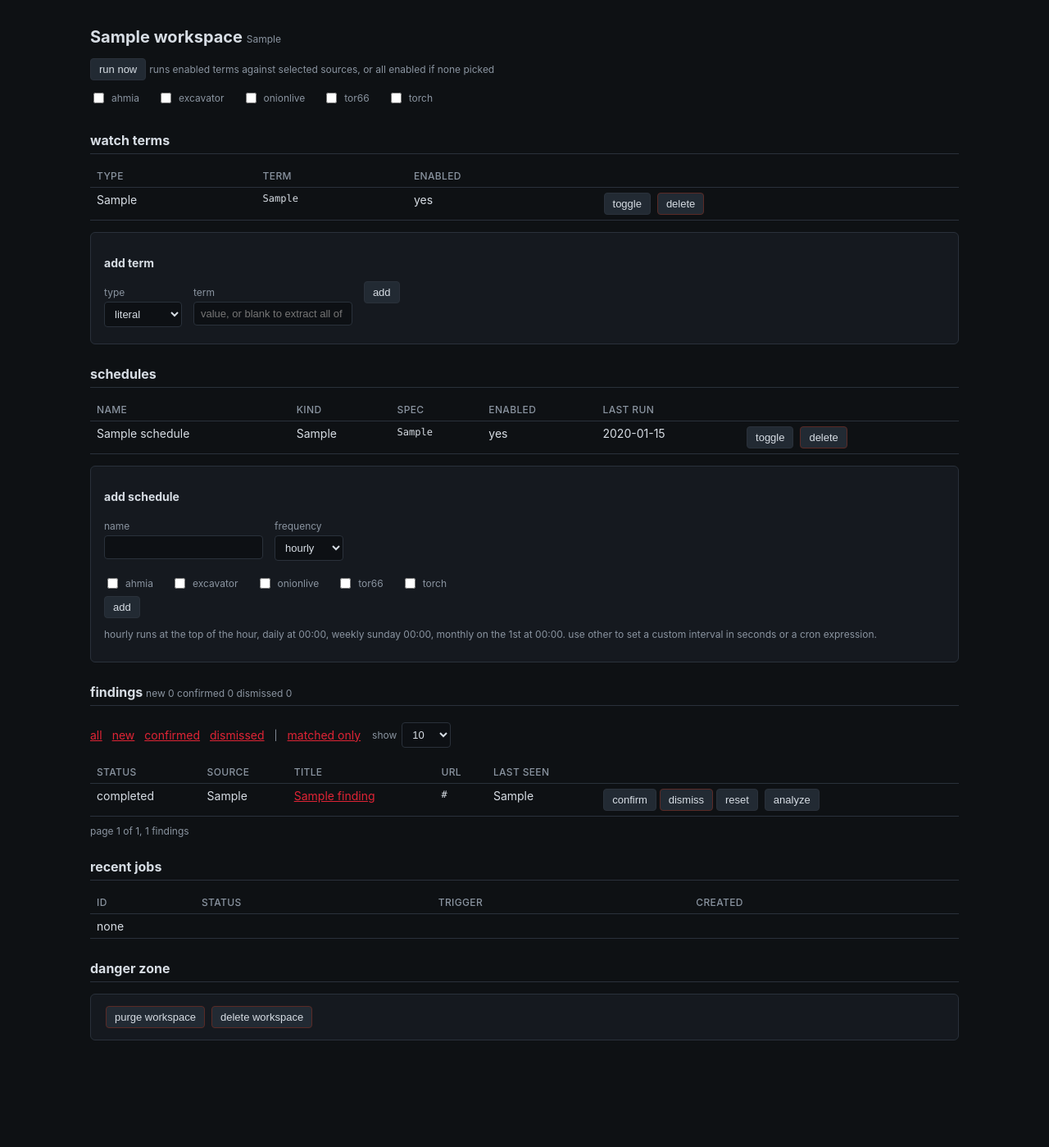
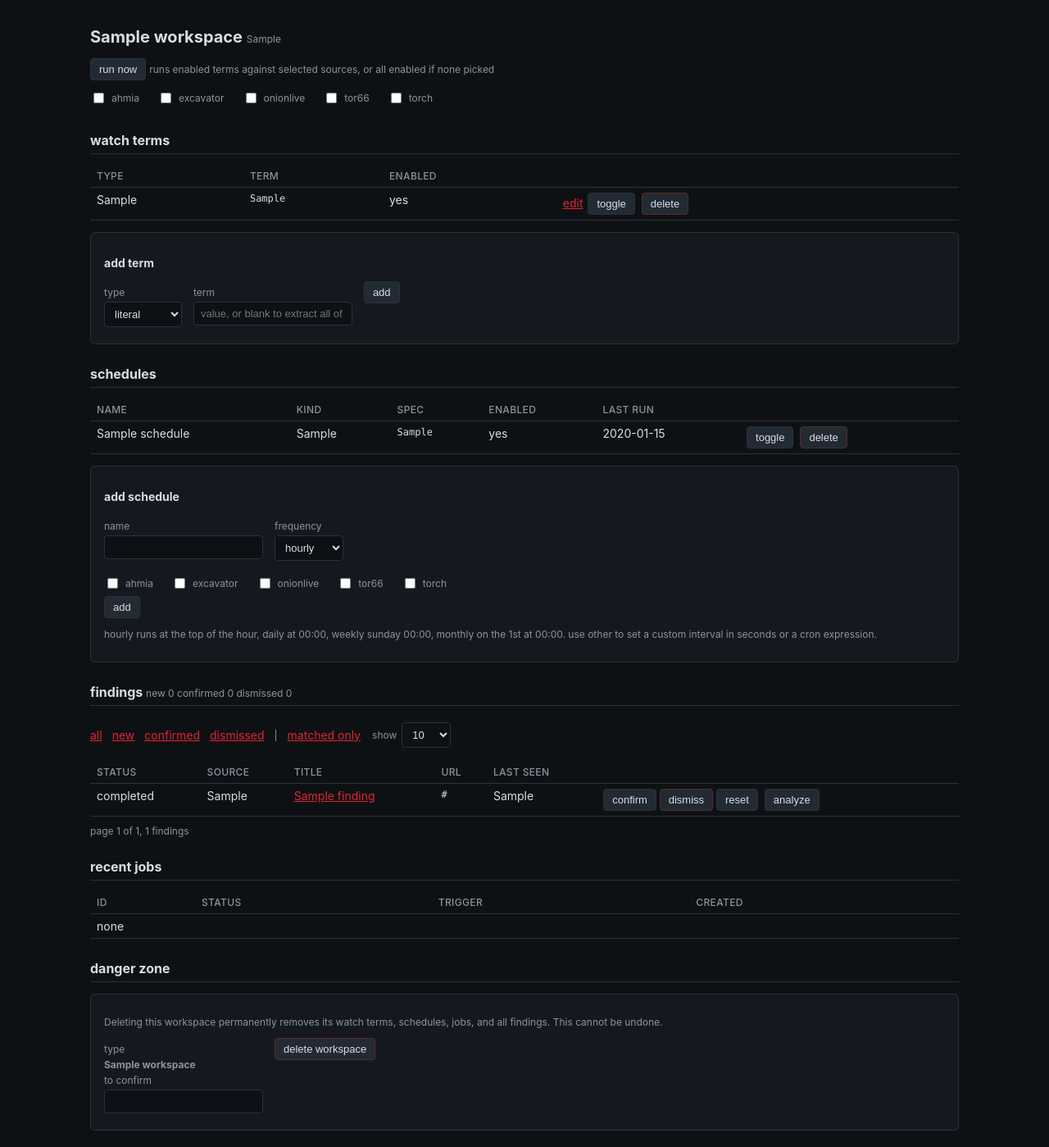
Before and after one commit to sec0ps/va-pt, a Flask app: page /workspaces/1 in a window 1280 px wide. Shown: the part 40-1439 px from the top of the page at 82% size. Before the commit the page ends 1309 px from the top, so only its background shows below. Run offline with Flask 3, Linux system fonts and the light colour scheme; the visitor is signed in with stand-in values (Sample User, id 1); data comes from the database, SQL or seed files in the repository; tables that the repository leaves empty hold one stand-in row (values such as "Sample post"); data that the repository does not hold is empty.

Commit message:
Update workspace.html

```diff
--- a/darkweb-recon/console/templates/workspace.html
+++ b/darkweb-recon/console/templates/workspace.html
@@ -53,15 +53,29 @@ Location: darkweb-recon/console/templates/workspace.html
 <thead><tr><th>type</th><th>term</th><th>enabled</th><th></th></tr></thead>
 <tbody>
 {% for t in terms %}
+{% if edit_id == t.id %}
+<tr>
+<td colspan="4">
+<form method="post" action="{{ url_for('ui.edit_term', tid=t.id) }}" class="inline" autocomplete="off">
+<select name="term_type">{% for tt in term_types %}<option value="{{ tt }}"{% if tt == t.term_type %} selected{% endif %}>{{ tt }}</option>{% endfor %}</select>
+<input name="term" value="{{ t.term or '' }}" placeholder="value, or blank to extract all of the type" autocomplete="off">
+<button type="submit">save</button>
+<a href="{{ url_for('ui.workspace_detail', wid=ws.id) }}">cancel</a>
+</form>
+</td>
+</tr>
+{% else %}
 <tr>
 <td>{{ t.term_type }}</td>
 <td class="mono">{{ t.term or '(any)' }}</td>
 <td>{{ 'yes' if t.enabled else 'no' }}</td>
 <td>
+<a href="{{ url_for('ui.workspace_detail', wid=ws.id, edit=t.id) }}">edit</a>
 <form method="post" action="{{ url_for('ui.toggle_term', tid=t.id) }}" class="inline" autocomplete="off"><button>toggle</button></form>
 <form method="post" action="{{ url_for('ui.delete_term', tid=t.id) }}" class="inline" autocomplete="off"><button class="danger">delete</button></form>
 </td>
 </tr>
+{% endif %}
 {% else %}
 <tr><td colspan="4">no terms</td></tr>
 {% endfor %}
@@ -212,10 +226,9 @@ Location: darkweb-recon/console/templates/workspace.html
 {% if current_user.role == 'admin' %}
 <h2>danger zone</h2>
 <div class="card">
-<form method="post" action="{{ url_for('ui.purge_findings', wid=ws.id) }}" class="inline" autocomplete="off" onsubmit='return confirm("Purge ALL findings in " + {{ ws.name|tojson }} + "? Watch terms and schedules are kept. This cannot be undone.");'>
-<button class="danger" type="submit">purge workspace</button>
-</form>
-<form method="post" action="{{ url_for('ui.delete_workspace', wid=ws.id) }}" class="inline" autocomplete="off" onsubmit='return confirm("Delete workspace " + {{ ws.name|tojson }} + " with all of its terms, schedules, jobs, and findings? This cannot be undone.");'>
+<p class="hint">Deleting this workspace permanently removes its watch terms, schedules, jobs, and all findings. This cannot be undone.</p>
+<form method="post" action="{{ url_for('ui.delete_workspace', wid=ws.id) }}" autocomplete="off">
+<label>type <strong>{{ ws.name }}</strong> to confirm<input name="confirm" autocomplete="off"></label>
 <button class="danger" type="submit">delete workspace</button>
 </form>
 </div>
```
